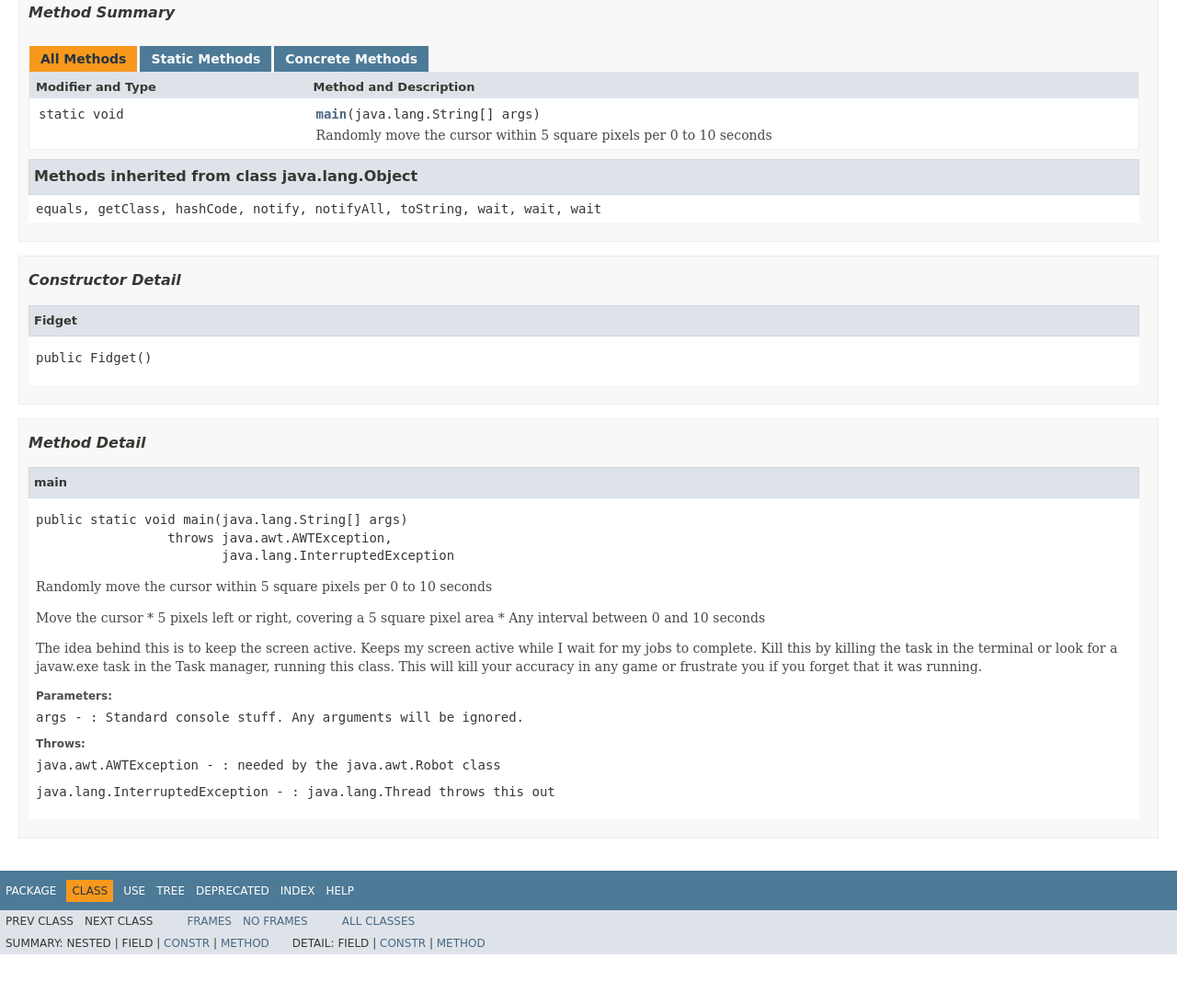
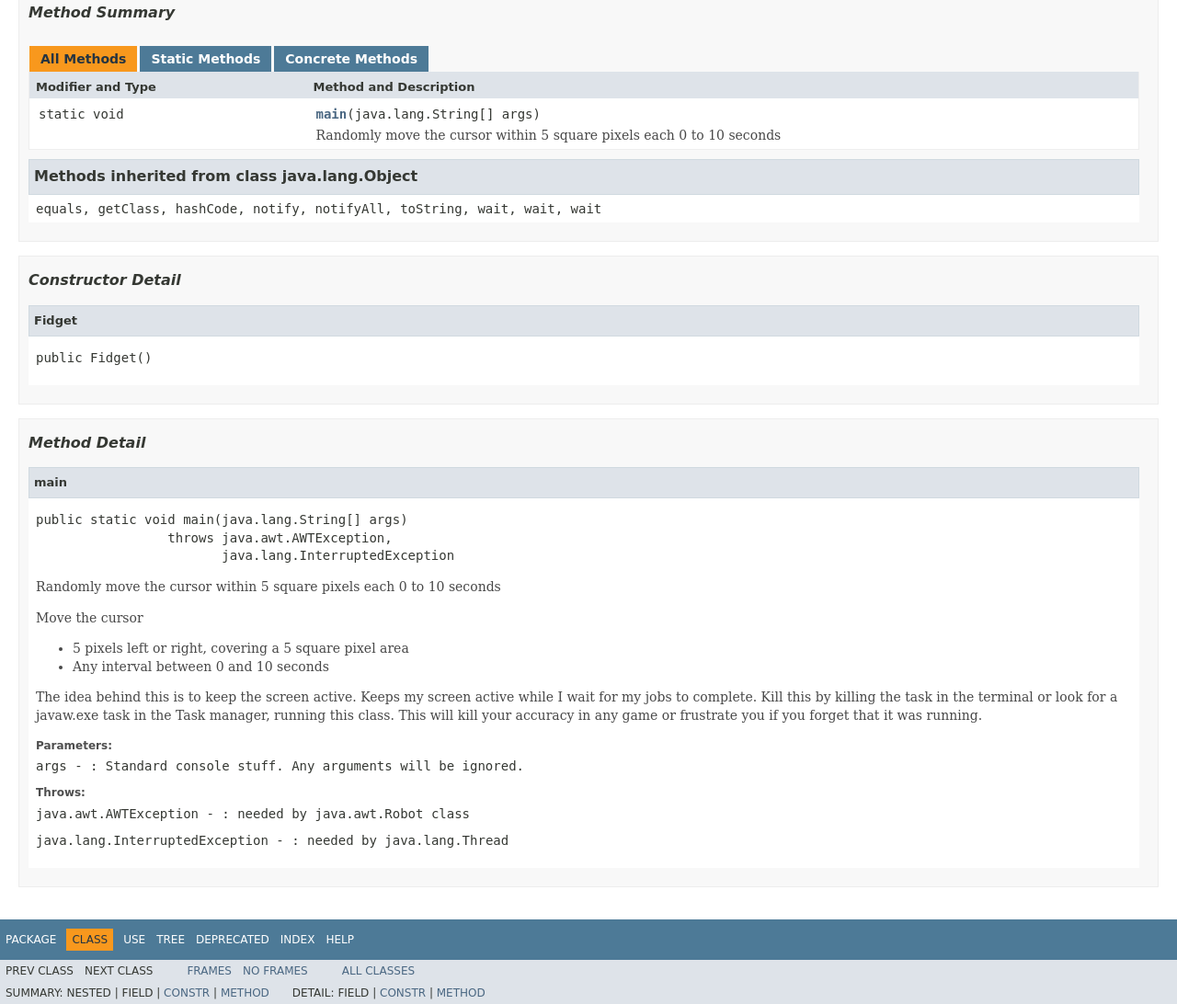
Before and after one commit to robinparriath/busyBody, a plain HTML site: page doc/com/parriath/busyBody/Fidget.html in a window 1280 px wide. Shown: the part 639-1731 px from the top of the page at 92% size. Before the commit the page ends 1677 px from the top, so only its background shows below. Drawn offline with Linux system fonts and the light colour scheme; a web font is replaced by a local one.

Commit message:
Corrected javadoc

```diff
--- a/doc/com/parriath/busyBody/Fidget.html
+++ b/doc/com/parriath/busyBody/Fidget.html
@@ -2,7 +2,7 @@
 <!-- NewPage -->
 <html lang="en">
 <head>
-<!-- Generated by javadoc (1.8.0_101) on Thu Feb 14 21:30:52 IST 2019 -->
+<!-- Generated by javadoc (1.8.0_101) on Thu Feb 14 21:48:37 IST 2019 -->
 <title>Fidget</title>
 <meta name="date" content="2019-02-14">
 <link rel="stylesheet" type="text/css" href="../../../stylesheet.css" title="Style">
@@ -114,7 +114,7 @@ extends java.lang.Object</pre>
 <dt><span class="simpleTagLabel">Since:</span></dt>
 <dd>0.1</dd>
 <dt><span class="simpleTagLabel">Version:</span></dt>
-<dd>0.1</dd>
+<dd>0.1.1</dd>
 <dt><span class="simpleTagLabel">Author:</span></dt>
 <dd>Robin Parriath robinparriath@gmail.com</dd>
 </dl>
@@ -156,7 +156,7 @@ extends java.lang.Object</pre>
 <tr id="i0" class="altColor">
 <td class="colFirst"><code>static void</code></td>
 <td class="colLast"><code><span class="memberNameLink"><a href="../../../com/parriath/busyBody/Fidget.html#main-java.lang.String:A-">main</a></span>(java.lang.String[]&nbsp;args)</code>
-<div class="block">Randomly move the cursor within 5 square pixels per 0 to 10 seconds</div>
+<div class="block">Randomly move the cursor within 5 square pixels each 0 to 10 seconds</div>
 </td>
 </tr>
 </table>
@@ -207,11 +207,13 @@ extends java.lang.Object</pre>
 <pre>public static&nbsp;void&nbsp;main(java.lang.String[]&nbsp;args)
                  throws java.awt.AWTException,
                         java.lang.InterruptedException</pre>
-<div class="block">Randomly move the cursor within 5 square pixels per 0 to 10 seconds
+<div class="block">Randomly move the cursor within 5 square pixels each 0 to 10 seconds
  <p>
- Move the cursor
-  * 5 pixels left or right, covering a 5 square pixel area
-  * Any interval between 0 and 10 seconds
+ Move the cursor<ul>
+
+        <li>5 pixels left or right, covering a 5 square pixel area</li>
+  <li>Any interval between 0 and 10 seconds</li>
+  </ul>
  </p>
  The idea behind this is to keep the screen active.
  Keeps my screen active while I wait for my jobs to complete.
@@ -225,8 +227,8 @@ extends java.lang.Object</pre>
 <dt><span class="paramLabel">Parameters:</span></dt>
 <dd><code>args</code> - : Standard console stuff. Any arguments will be ignored.</dd>
 <dt><span class="throwsLabel">Throws:</span></dt>
-<dd><code>java.awt.AWTException</code> - : needed by the java.awt.Robot class</dd>
-<dd><code>java.lang.InterruptedException</code> - : java.lang.Thread throws this out</dd>
+<dd><code>java.awt.AWTException</code> - : needed by java.awt.Robot class</dd>
+<dd><code>java.lang.InterruptedException</code> - : needed by java.lang.Thread</dd>
 </dl>
 </li>
 </ul>
```
Also changed, not shown: doc/allclasses-frame.html (+1 -1 lines), doc/allclasses-noframe.html (+1 -1 lines), doc/com/parriath/busyBody/class-use/Fidget.html (+1 -1 lines), doc/com/parriath/busyBody/package-frame.html (+1 -1 lines), doc/com/parriath/busyBody/package-summary.html (+1 -1 lines), doc/com/parriath/busyBody/package-tree.html (+1 -1 lines), doc/com/parriath/busyBody/package-use.html (+1 -1 lines), doc/constant-values.html (+1 -1 lines), doc/deprecated-list.html (+1 -1 lines), doc/help-doc.html (+1 -1 lines), doc/index-files/index-1.html (+1 -1 lines), doc/index-files/index-2.html (+1 -1 lines), doc/index-files/index-3.html (+2 -2 lines), doc/index.html (+1 -1 lines), 1 more files, 3 other files.
